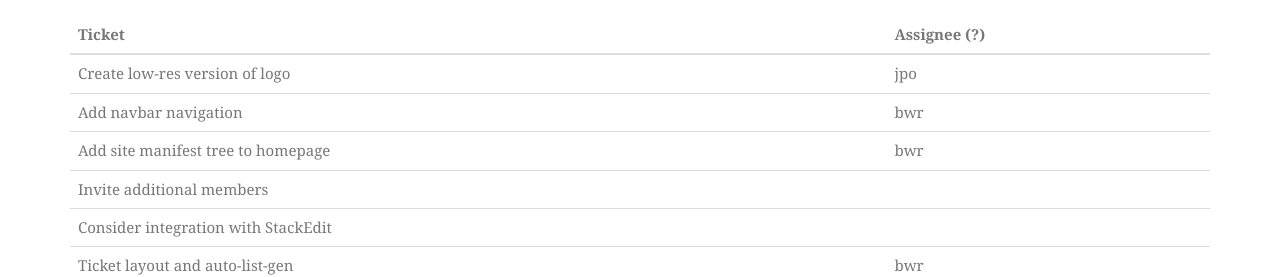
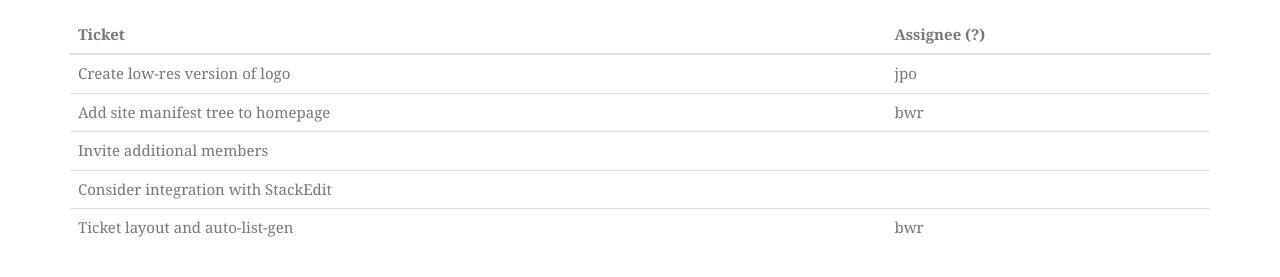
Before and after one commit to wiklish/wiklish.github.io, a plain HTML site: page meta/todo/index.html in a window 1280 px wide. Shown: the part 188-465 px from the top of the page. Drawn offline with Linux system fonts and the light colour scheme; a web font is replaced by a local one.

Commit message:
AUTO: BUILT TARGET _targets/wiklish.github.io

```diff
--- a/meta/todo/index.html
+++ b/meta/todo/index.html
@@ -48,10 +48,6 @@
 <td>jpo</td>
 </tr>
 <tr>
-<td>Add navbar navigation</td>
-<td>bwr</td>
-</tr>
-<tr>
 <td>Add site manifest tree to homepage</td>
 <td>bwr</td>
 </tr>
```
